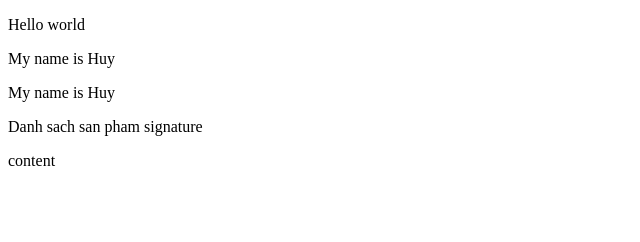
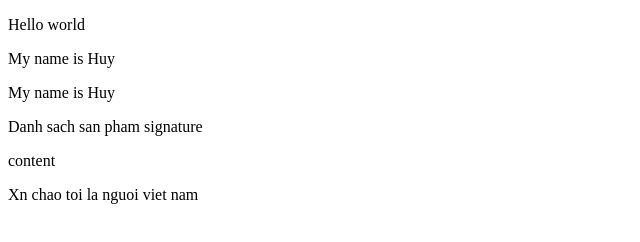
Before and after one commit to Vuquanghuybm2k6/Bai-13-index, a plain HTML site: page index1.html in a window 1280 px wide. Shown: the whole page, without its empty margins (0-640 px from the left). Drawn offline with Linux system fonts and the light colour scheme.

Commit message:
Update page home

```diff
--- a/index1.html
+++ b/index1.html
@@ -13,5 +13,6 @@
         signature
     </p>
     <p>content</p>
+    <span>Xn chao toi la nguoi viet nam</span>
 </body>
 </html>
```
